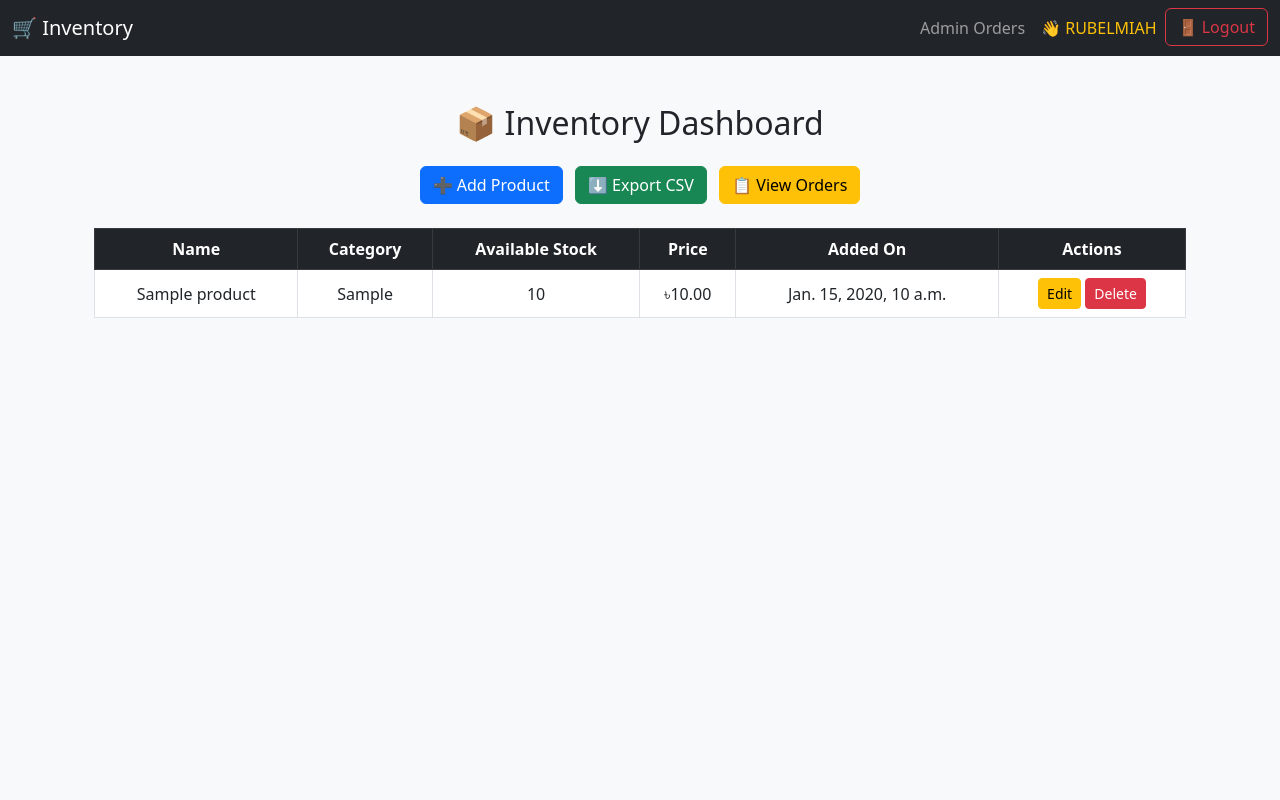
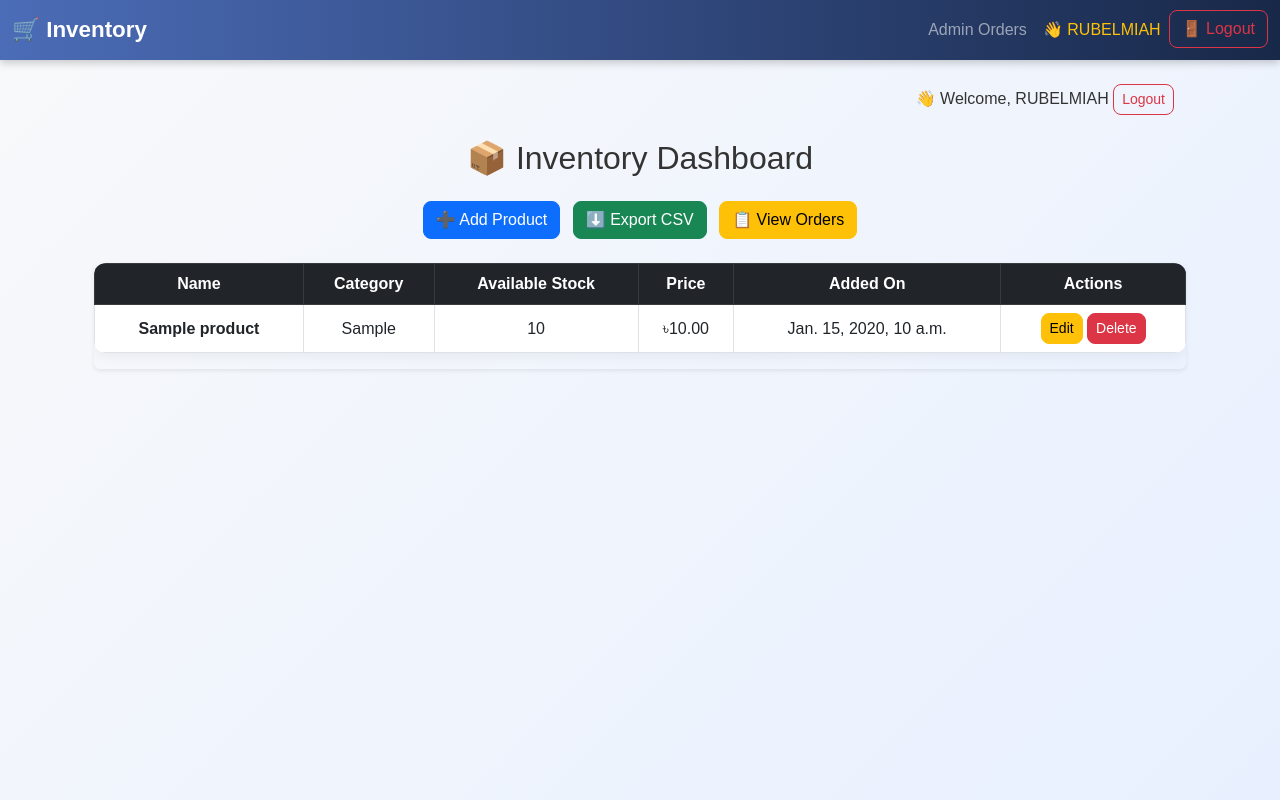
Before and after one commit to Rubel2025-code/inventory-management, a Django app: page / in a window 1280 px wide. Run offline with Django 5.2, Linux system fonts and the light colour scheme; a user stored in the database is signed in; tables that the repository leaves empty hold one stand-in row (values such as "Sample post").

Commit message:
add styles

```diff
--- a/config/settings.py
+++ b/config/settings.py
@@ -81,6 +81,7 @@ USE_TZ = True
 # ✅ Static files
 STATIC_URL = '/static/'
 STATIC_ROOT = os.path.join(BASE_DIR, 'staticfiles')
+STATICFILES_DIRS = [os.path.join(BASE_DIR, 'static')]
 
 # ✅ Media files
 MEDIA_URL = '/media/'
--- a/inventory/templates/inventory/product_list.html
+++ b/inventory/templates/inventory/product_list.html
@@ -1,15 +1,20 @@
 {% extends 'base.html' %}
-
-{% block title %}Inventory Dashboard{% endblock %}
+{% block title %}📦 Inventory Dashboard{% endblock %}
 
 {% block content %}
 <div class="text-end me-4 mt-3">
+    {% if user.is_authenticated %}
+        👋 Welcome, {{ user.username }}
+        <a href="{% url 'logout' %}" class="btn btn-outline-danger btn-sm">Logout</a>
+    {% else %}
+        <a href="{% url 'login' %}" class="btn btn-outline-primary btn-sm">Login</a>
+    {% endif %}
     {% if not is_admin %}
         <a href="{% url 'cart_view' %}" class="btn btn-outline-primary btn-sm">🛒 View Cart</a>
     {% endif %}
 </div>
 
-<div class="container mt-5">
+<div class="container mt-4 animate__animated animate__fadeIn">
     <h2 class="text-center mb-4">📦 Inventory Dashboard</h2>
 
     <!-- ✅ Admin Buttons -->
@@ -22,6 +27,7 @@
     {% endif %}
 
     <!-- ✅ Product Table -->
+    <div class="table-responsive shadow-sm rounded">
         <table class="table table-bordered table-hover align-middle">
             <thead class="table-dark text-center">
                 <tr>
@@ -35,8 +41,8 @@
             </thead>
             <tbody class="text-center">
                 {% for product in products %}
-            <tr>
-                <td>{{ product.name }}</td>
+                <tr class="product-card">
+                    <td class="fw-bold">{{ product.name }}</td>
                     <td>{{ product.category }}</td>
 
                     <!-- ✅ Stock Display -->
@@ -77,8 +83,13 @@
                         {% endif %}
                     </td>
                 </tr>
+                {% empty %}
+                <tr>
+                    <td colspan="6" class="text-center text-muted">No products available.</td>
+                </tr>
                 {% endfor %}
             </tbody>
         </table>
     </div>
+</div>
 {% endblock %}
--- /dev/null
+++ b/static/css/styles.css
@@ -0,0 +1,129 @@
+/* === Global Styling === */
+body {
+    background: linear-gradient(135deg, #f8f9fa, #e8f0ff);
+    font-family: 'Poppins', sans-serif;
+    color: #333;
+    min-height: 100vh;
+    animation: fadeIn 0.8s ease-in;
+    margin: 0;
+}
+
+/* === Navbar Styling === */
+.navbar {
+    background: linear-gradient(90deg, #4b6cb7, #182848);
+    box-shadow: 0px 3px 8px rgba(0,0,0,0.2);
+    transition: background 0.3s ease, box-shadow 0.3s ease;
+}
+
+.navbar.scrolled {
+    background: linear-gradient(90deg, #3551a0, #121a3a);
+    box-shadow: 0px 6px 15px rgba(0,0,0,0.3);
+}
+
+.navbar-brand {
+    font-weight: bold;
+    font-size: 1.4rem;
+}
+
+/* === Table Styling === */
+.table {
+    background: white;
+    border-radius: 12px;
+    overflow: hidden;
+    box-shadow: 0 4px 12px rgba(0,0,0,0.05);
+    transition: transform 0.2s ease;
+}
+
+.table-hover tbody tr:hover {
+    background-color: rgba(75, 108, 183, 0.1);
+    transform: scale(1.01);
+}
+
+/* === Table Head === */
+.table thead {
+    background: #4b6cb7;
+    color: white;
+}
+
+/* === Buttons === */
+.btn {
+    transition: transform 0.2s ease, box-shadow 0.2s ease;
+    border-radius: 8px;
+}
+
+.btn:hover {
+    transform: translateY(-2px);
+    box-shadow: 0px 4px 8px rgba(0,0,0,0.15);
+}
+
+/* === Login / Form Styling === */
+form {
+    background: white;
+    padding: 20px;
+    border-radius: 12px;
+    box-shadow: 0px 4px 12px rgba(0,0,0,0.05);
+    animation: fadeIn 0.8s ease-in-out;
+}
+
+input, select, textarea {
+    border-radius: 8px !important;
+    border: 1px solid #ccc;
+    padding: 8px;
+    transition: all 0.3s ease;
+}
+
+input:focus, select:focus, textarea:focus {
+    border-color: #4b6cb7;
+    box-shadow: 0 0 8px rgba(75, 108, 183, 0.3);
+}
+
+/* === Low Stock Alert Pulse === */
+.text-danger.fw-bold {
+    animation: pulse 1s infinite alternate;
+}
+
+@keyframes pulse {
+    from { color: #d9534f; }
+    to { color: #ff6b6b; }
+}
+
+/* === Out of Stock Styling === */
+.btn-secondary[disabled] {
+    background: #ccc;
+    border: none;
+}
+
+/* === Card Animation === */
+.product-card {
+    transition: all 0.3s ease;
+}
+
+.product-card:hover {
+    transform: scale(1.02);
+    box-shadow: 0px 8px 16px rgba(0,0,0,0.1);
+}
+
+/* === Fade-in Animation === */
+@keyframes fadeIn {
+    from { opacity: 0; transform: translateY(10px); }
+    to { opacity: 1; transform: translateY(0); }
+}
+
+/* === Link Hover Animation === */
+a {
+    text-decoration: none;
+    transition: color 0.3s ease;
+}
+
+a:hover {
+    color: #4b6cb7;
+}
+
+/* === Footer Styling (optional) === */
+footer {
+    background: linear-gradient(90deg, #182848, #4b6cb7);
+    color: white;
+    padding: 10px;
+    text-align: center;
+    font-size: 0.9rem;
+}
--- /dev/null
+++ b/templates/base.html
@@ -0,0 +1,78 @@
+{% load static %}
+<!DOCTYPE html>
+<html lang="en">
+<head>
+    <meta charset="UTF-8">
+    <title>{% block title %}Inventory System{% endblock %}</title>
+    <meta name="viewport" content="width=device-width, initial-scale=1">
+
+    <!-- ✅ Bootstrap 5 -->
+    <link href="https://cdn.jsdelivr.net/npm/bootstrap@5.3.0/dist/css/bootstrap.min.css" rel="stylesheet">
+
+    <!-- ✅ Custom Global Styles -->
+    <link rel="stylesheet" href="{% static 'css/styles.css' %}">
+
+    {% block extra_head %}{% endblock %}
+</head>
+<body>
+
+<nav class="navbar navbar-expand-lg navbar-dark bg-dark mb-4">
+    <div class="container-fluid">
+        <a class="navbar-brand" href="{% url 'product_list' %}">🛒 Inventory</a>
+        <button class="navbar-toggler" type="button" data-bs-toggle="collapse" data-bs-target="#navbarNav">
+            <span class="navbar-toggler-icon"></span>
+        </button>
+        <div class="collapse navbar-collapse justify-content-end" id="navbarNav">
+            <ul class="navbar-nav">
+                {% if user.is_authenticated %}
+                    {% if not user.is_staff %}
+                        <li class="nav-item">
+                            <a class="nav-link" href="{% url 'cart_view' %}">View Cart</a>
+                        </li>
+                        <li class="nav-item">
+                            <a class="nav-link" href="{% url 'make_payment' %}">Make Payment</a>
+                        </li>
+                    {% else %}
+                        <li class="nav-item">
+                            <a class="nav-link" href="{% url 'admin_order_list' %}">Admin Orders</a>
+                        </li>
+                    {% endif %}
+                    <li class="nav-item">
+                        <a class="nav-link text-warning" href="#">👋 {{ user.username }}</a>
+                    </li>
+                    <li class="nav-item">
+                        <a href="{% url 'logout' %}" class="btn btn-outline-danger">🚪 Logout</a>
+                    </li>
+                {% else %}
+                    <li class="nav-item">
+                        <a class="nav-link" href="{% url 'login' %}">Login</a>
+                    </li>
+                    <li class="nav-item">
+                        <a class="nav-link" href="{% url 'register' %}">Register</a>
+                    </li>
+                {% endif %}
+            </ul>
+        </div>
+    </div>
+</nav>
+
+<div class="container mb-5">
+    {% block content %}
+    {% endblock %}
+</div>
+
+<!-- ✅ Bootstrap JS -->
+<script src="https://cdn.jsdelivr.net/npm/bootstrap@5.3.0/dist/js/bootstrap.bundle.min.js"></script>
+<script>
+    window.addEventListener('scroll', function() {
+        const navbar = document.querySelector('.navbar');
+        if (window.scrollY > 50) {
+            navbar.classList.add('scrolled');
+        } else {
+            navbar.classList.remove('scrolled');
+        }
+    });
+</script>
+
+</body>
+</html>
```
Also changed, not shown: 1 other file. Lines whose indentation alone changed are shown as unchanged.
